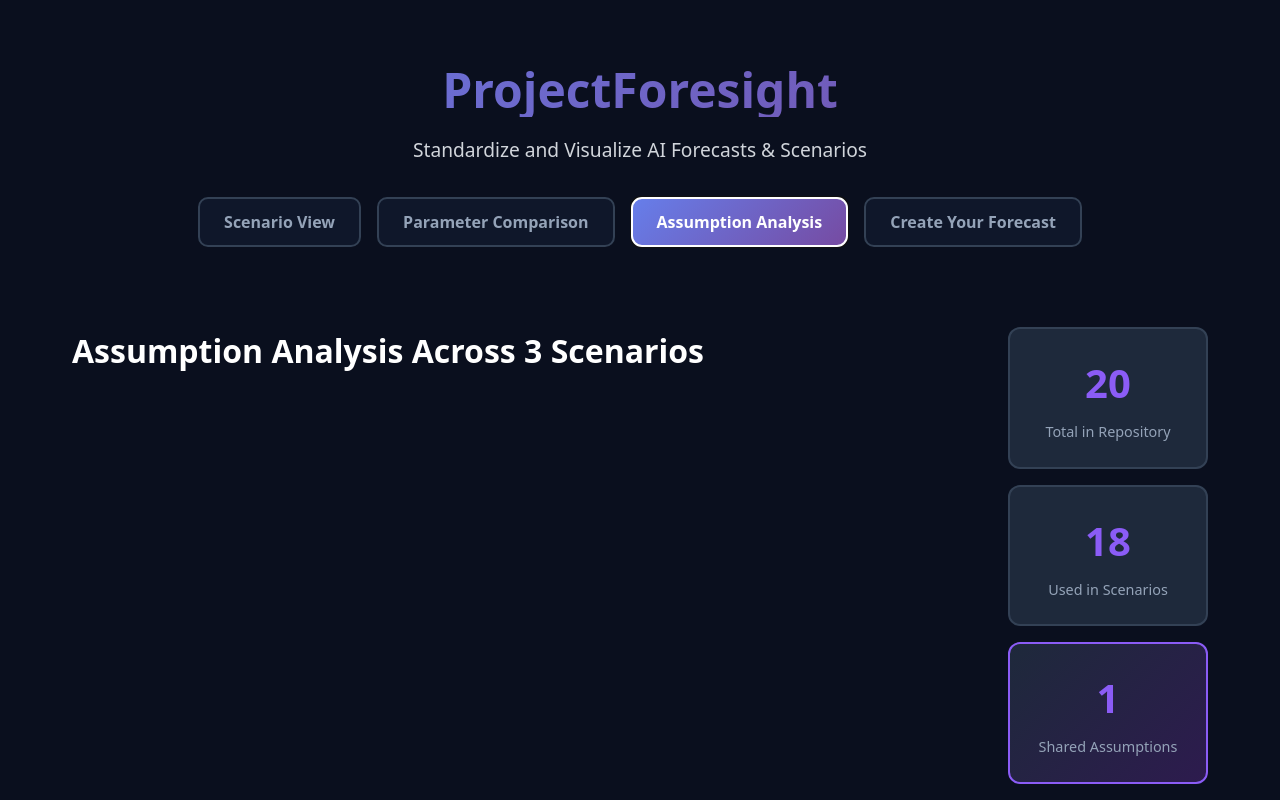
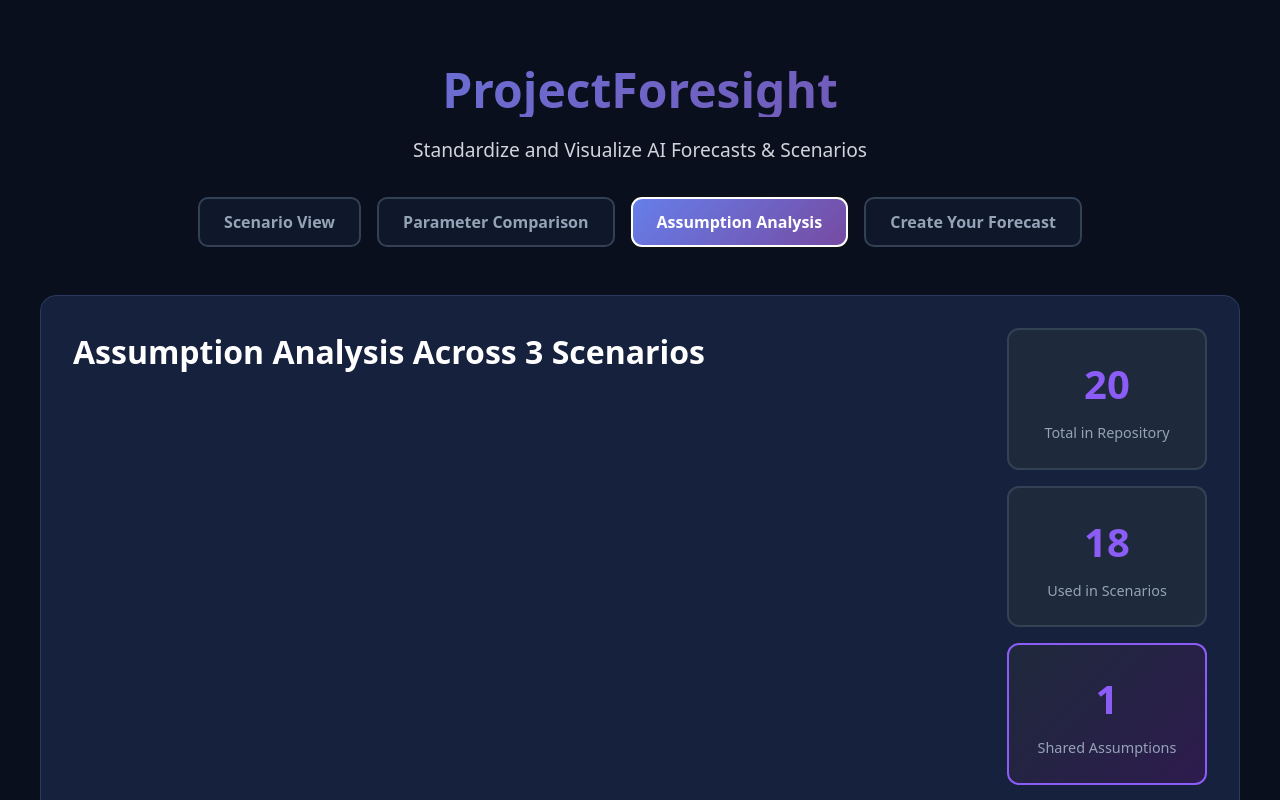
Before and after one commit to manugomez95/ProjectForesight, a React (Vite) app: page / in a window 1280 px wide. Both pictures are taken after a click on the button "Assumption Analysis". Shown: the top 800 px of the page. Built offline with nearby package versions, Linux system fonts and the light colour scheme.

Commit message:
fix: add consistent background styling to Assumption Analysis view
- Added background color (#16213e) to match Parameter Comparison view
- Added border and border-radius for visual consistency
- Now all comparison views have the same card-style appearance

```diff
--- a/src/App.css
+++ b/src/App.css
@@ -11,6 +11,9 @@
 
 /* Assumption Comparison View Styles */
 .assumption-comparison-view {
+  background: #16213e;
+  border: 1px solid #2d3a5f;
+  border-radius: 16px;
   max-width: 1200px;
   margin: 0 auto;
   padding: 2rem;
```
